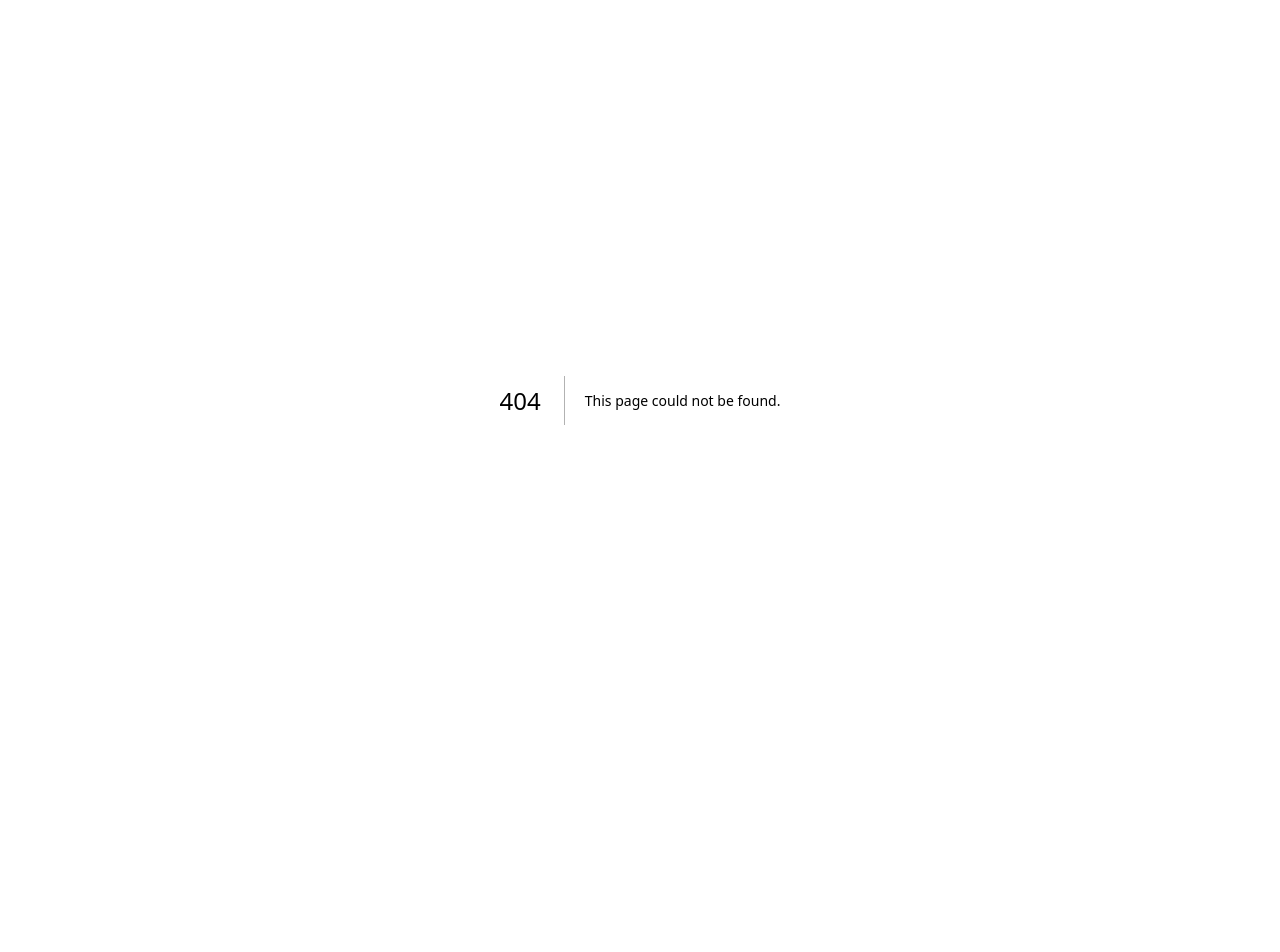
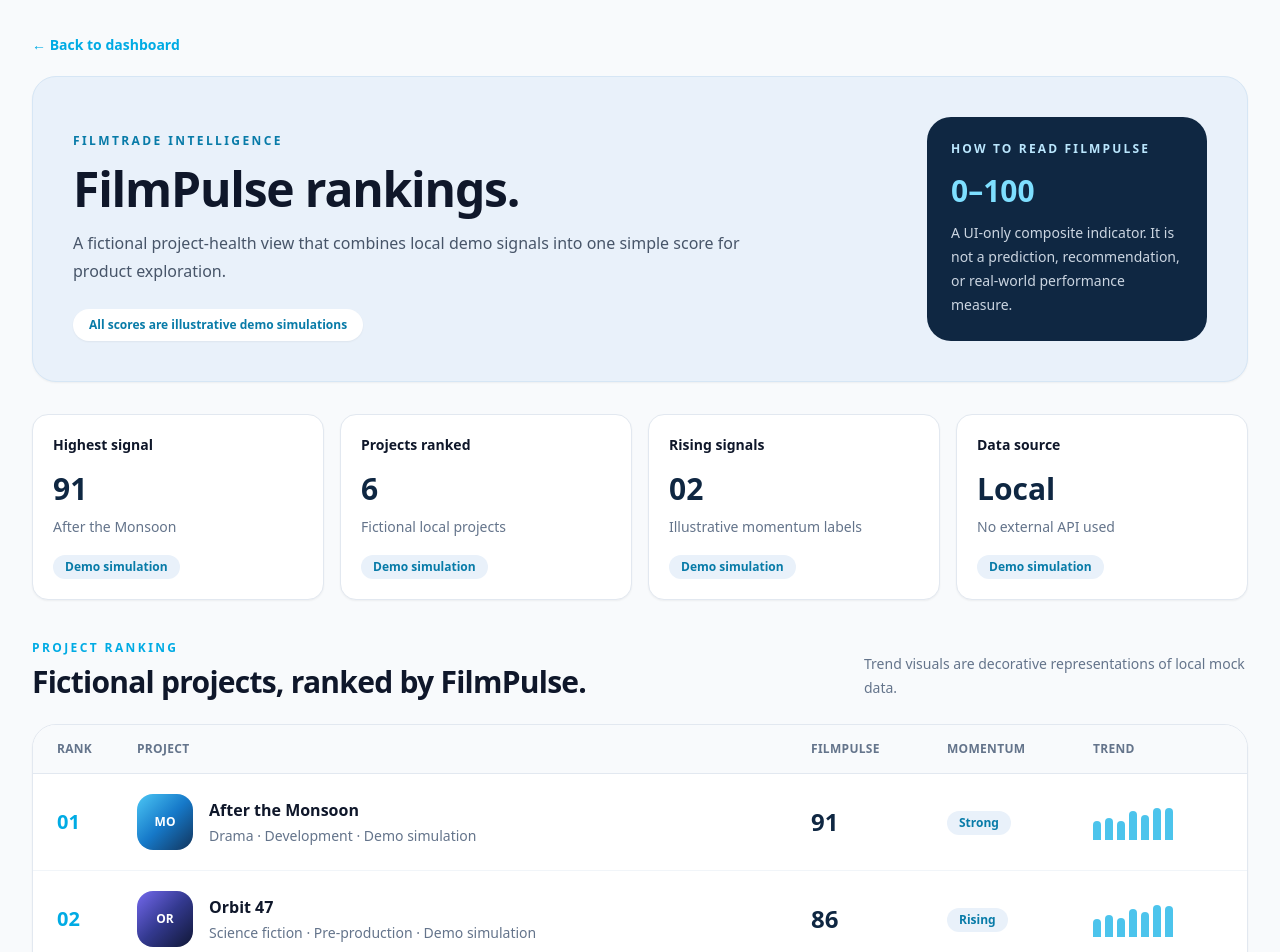
Before and after one commit to RakeshMalipeddi-06/filmtrade, a Next.js app: page /filmpulse in a window 1280 px wide. Before the commit this address had no page. Shown: the top 952 px of the page. Before the commit the page ends 800 px from the top, so only its background shows below. Built offline with nearby package versions, Linux system fonts and the light colour scheme.

Commit message:
feat: add FilmPulse intelligence page

```diff
--- /dev/null
+++ b/src/app/filmpulse/page.tsx
@@ -0,0 +1,166 @@
+import { demoProjects } from "@/data/demoProjects";
+
+const trendBars = [42, 56, 48, 71, 65, 84, 78];
+
+function getTrend(projectPulse: number) {
+  const offset = Math.max(0, Math.min(5, Math.floor((projectPulse - 70) / 4)));
+  return trendBars.map((bar, index) => Math.min(92, bar + offset * (index % 3 === 0 ? 2 : 1)));
+}
+
+export default function FilmPulsePage() {
+  const rankedProjects = [...demoProjects].sort((a, b) => b.pulse - a.pulse);
+
+  return (
+    <main className="min-h-screen bg-[#f8fafc] px-5 py-8 text-[#0f172a] sm:px-8">
+      <div className="mx-auto max-w-7xl">
+        <a href="/dashboard" className="text-sm font-black text-[#00ABE4]">
+          ← Back to dashboard
+        </a>
+
+        <section className="mt-5 overflow-hidden rounded-3xl border border-[#d6e6f5] bg-[#e9f1fa] p-7 shadow-sm sm:p-10">
+          <div className="grid gap-8 lg:grid-cols-[minmax(0,1fr)_280px] lg:items-end">
+            <div>
+              <p className="text-xs font-black uppercase tracking-[0.2em] text-[#087ba8]">
+                FilmTrade intelligence
+              </p>
+              <h1 className="mt-4 text-4xl font-black tracking-tight sm:text-5xl">
+                FilmPulse rankings.
+              </h1>
+              <p className="mt-4 max-w-2xl leading-7 text-slate-600">
+                A fictional project-health view that combines local demo signals into one simple score for product exploration.
+              </p>
+              <span className="mt-6 inline-block rounded-full bg-white px-4 py-2 text-xs font-black text-[#087ba8] shadow-sm">
+                All scores are illustrative demo simulations
+              </span>
+            </div>
+
+            <div className="rounded-3xl bg-[#0f2742] p-6 text-white">
+              <p className="text-xs font-black uppercase tracking-[0.18em] text-sky-200">How to read FilmPulse</p>
+              <p className="mt-4 text-3xl font-black text-[#7edfff]">0–100</p>
+              <p className="mt-3 text-sm leading-6 text-slate-300">
+                A UI-only composite indicator. It is not a prediction, recommendation, or real-world performance measure.
+              </p>
+            </div>
+          </div>
+        </section>
+
+        <section className="mt-8 grid gap-4 sm:grid-cols-2 xl:grid-cols-4">
+          {[
+            ["Highest signal", `${rankedProjects[0].pulse}`, rankedProjects[0].title],
+            ["Projects ranked", `${rankedProjects.length}`, "Fictional local projects"],
+            ["Rising signals", "02", "Illustrative momentum labels"],
+            ["Data source", "Local", "No external API used"],
+          ].map(([label, value, detail]) => (
+            <article key={label} className="rounded-2xl border border-slate-200 bg-white p-5 shadow-sm">
+              <p className="text-sm font-black">{label}</p>
+              <p className="mt-4 text-3xl font-black text-[#0f2742]">{value}</p>
+              <p className="mt-2 text-sm leading-6 text-slate-500">{detail}</p>
+              <span className="mt-4 inline-block rounded-full bg-[#e9f1fa] px-3 py-1 text-xs font-black text-[#087ba8]">
+                Demo simulation
+              </span>
+            </article>
+          ))}
+        </section>
+
+        <section className="mt-10">
+          <div className="flex flex-wrap items-end justify-between gap-4">
+            <div>
+              <p className="text-xs font-black uppercase tracking-[0.2em] text-[#00ABE4]">Project ranking</p>
+              <h2 className="mt-2 text-3xl font-black tracking-tight">Fictional projects, ranked by FilmPulse.</h2>
+            </div>
+            <p className="max-w-sm text-sm leading-6 text-slate-500">
+              Trend visuals are decorative representations of local mock data.
+            </p>
+          </div>
+
+          <div className="mt-6 overflow-hidden rounded-3xl border border-slate-200 bg-white shadow-sm">
+            <div className="hidden grid-cols-[64px_minmax(180px,1.5fr)_120px_130px_130px] gap-4 border-b border-slate-200 bg-[#f8fafc] px-6 py-4 text-xs font-black uppercase tracking-wide text-slate-500 lg:grid">
+              <span>Rank</span>
+              <span>Project</span>
+              <span>FilmPulse</span>
+              <span>Momentum</span>
+              <span>Trend</span>
+            </div>
+
+            {rankedProjects.map((project, index) => (
+              <a
+                key={project.slug}
+                href={`/projects/${project.slug}`}
+                className="grid gap-4 border-b border-slate-100 px-5 py-5 transition hover:bg-[#f8fcff] last:border-0 lg:grid-cols-[64px_minmax(180px,1.5fr)_120px_130px_130px] lg:items-center lg:px-6"
+              >
+                <span className="text-xl font-black text-[#00ABE4]">0{index + 1}</span>
+
+                <div className="flex min-w-0 items-center gap-4">
+                  <div className={`grid h-14 w-14 shrink-0 place-items-center rounded-2xl bg-gradient-to-br ${project.poster} text-xs font-black text-white`}>
+                    {project.artwork.slice(0, 2)}
+                  </div>
+                  <div className="min-w-0">
+                    <p className="truncate font-black">{project.title}</p>
+                    <p className="mt-1 text-sm text-slate-500">
+                      {project.genre} · {project.stage} · Demo simulation
+                    </p>
+                  </div>
+                </div>
+
+                <div>
+                  <p className="text-xs font-black uppercase tracking-wide text-slate-400 lg:hidden">FilmPulse</p>
+                  <p className="text-2xl font-black text-[#0f2742]">{project.pulse}</p>
+                </div>
+
+                <div>
+                  <p className="text-xs font-black uppercase tracking-wide text-slate-400 lg:hidden">Momentum</p>
+                  <span className="inline-block rounded-full bg-[#e9f1fa] px-3 py-1 text-xs font-black text-[#087ba8]">
+                    {project.momentum}
+                  </span>
+                </div>
+
+                <div>
+                  <p className="text-xs font-black uppercase tracking-wide text-slate-400 lg:hidden">Illustrative trend</p>
+                  <div className="mt-2 flex h-9 items-end gap-1 lg:mt-0">
+                    {getTrend(project.pulse).map((height, barIndex) => (
+                      <span
+                        key={`${project.slug}-${barIndex}`}
+                        className="w-2 rounded-t bg-[#00ABE4]/70"
+                        style={{ height: `${height}%` }}
+                      />
+                    ))}
+                  </div>
+                </div>
+              </a>
+            ))}
+          </div>
+        </section>
+
+        <section className="mt-10 grid gap-6 lg:grid-cols-2">
+          <article className="rounded-3xl border border-slate-200 bg-white p-7 shadow-sm">
+            <p className="text-xs font-black uppercase tracking-[0.2em] text-[#00ABE4]">Signal glossary</p>
+            <div className="mt-6 grid gap-4 sm:grid-cols-2">
+              {[
+                ["FilmPulse", "A fictional composite score for this portfolio UI."],
+                ["Momentum", "A mock label showing illustrative movement."],
+                ["Trust", "A demo information-quality label, not verification."],
+                ["Risk", "A mock category, not financial or legal advice."],
+              ].map(([title, text]) => (
+                <div key={title} className="rounded-2xl bg-[#f8fafc] p-5">
+                  <h3 className="font-black">{title}</h3>
+                  <p className="mt-2 text-sm leading-6 text-slate-600">{text}</p>
+                </div>
+              ))}
+            </div>
+          </article>
+
+          <article className="rounded-3xl bg-[#0f2742] p-7 text-white shadow-sm">
+            <p className="text-xs font-black uppercase tracking-[0.2em] text-sky-200">Demo notice</p>
+            <h2 className="mt-3 text-2xl font-black">Designed for product exploration.</h2>
+            <p className="mt-4 leading-7 text-slate-300">
+              FilmPulse is a student-project interface concept. It does not use real audience data, market data, financial data, forecasts, or investment recommendations.
+            </p>
+            <a href="/discover" className="mt-7 inline-block rounded-xl bg-[#00ABE4] px-5 py-3 text-sm font-black text-white">
+              Explore demo projects
+            </a>
+          </article>
+        </section>
+      </div>
+    </main>
+  );
+}
--- a/src/components/dashboard/DashboardSidebar.tsx
+++ b/src/components/dashboard/DashboardSidebar.tsx
@@ -2,7 +2,7 @@ const navigation = [
   { label: "Home", href: "/dashboard" },
   { label: "Discover", href: "/discover" },
   { label: "Movies", href: "#" },
-  { label: "FilmPulse", href: "#" },
+  { label: "FilmPulse", href: "/filmpulse" },
   { label: "Watchlist", href: "#" },
   { label: "Activity", href: "#" },
   { label: "Profile", href: "#" },
@@ -25,15 +25,11 @@ export default function DashboardSidebar() {
       </div>
 
       <nav className="mt-8 space-y-2">
-        {navigation.map((item, index) => (
+        {navigation.map((item) => (
           <a
             key={item.label}
             href={item.href}
-            className={`flex items-center rounded-xl px-4 py-3 text-sm font-bold transition ${
-              index === 0
-                ? "bg-[#e9f1fa] text-[#0f2742]"
-                : "text-slate-200 hover:bg-white/10 hover:text-white"
-            }`}
+            className="flex items-center rounded-xl px-4 py-3 text-sm font-bold text-slate-200 transition hover:bg-white/10 hover:text-white"
           >
             <span className="mr-3 grid h-6 w-6 place-items-center rounded-md bg-current/10 text-xs">
               {item.label.slice(0, 1)}
```
